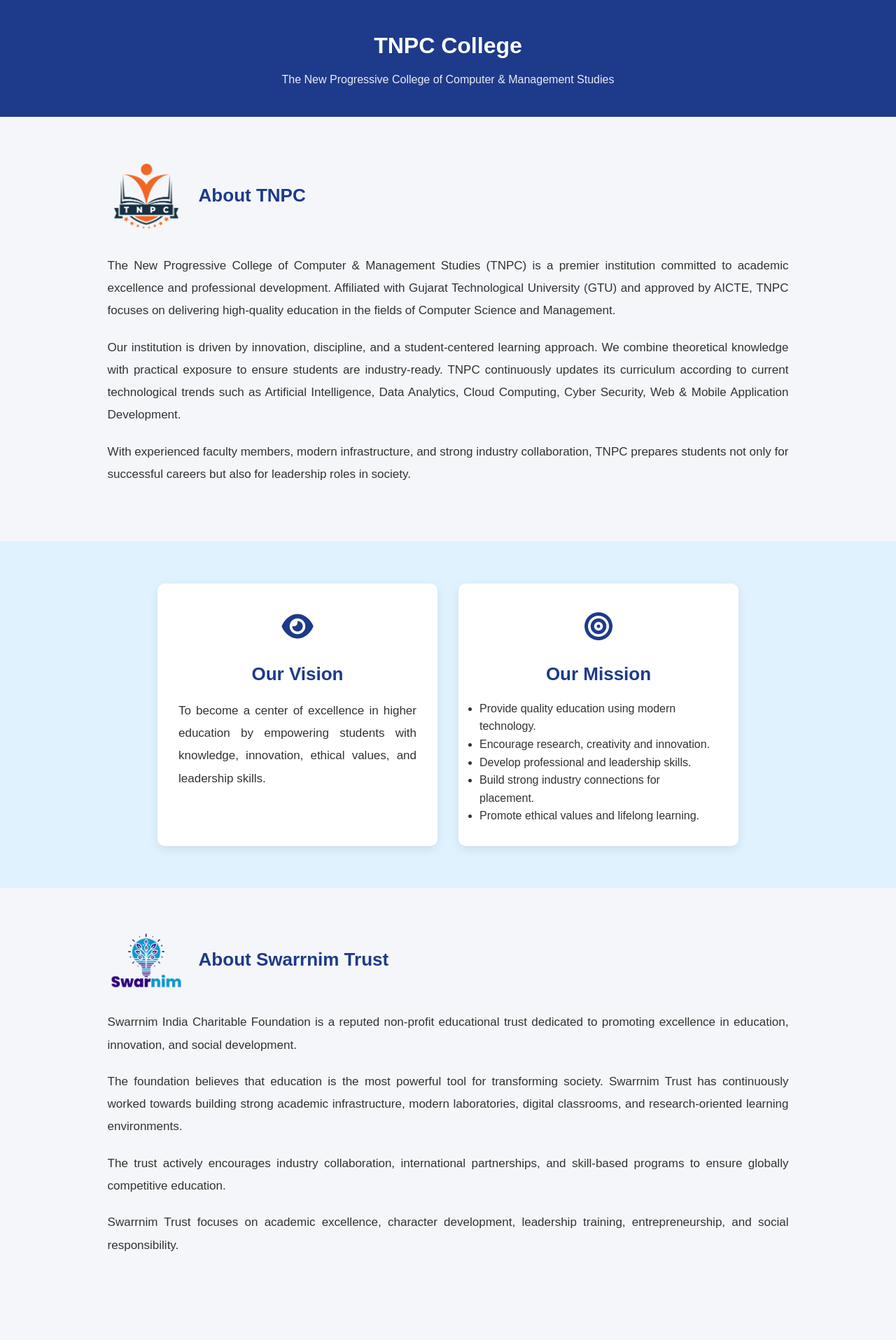
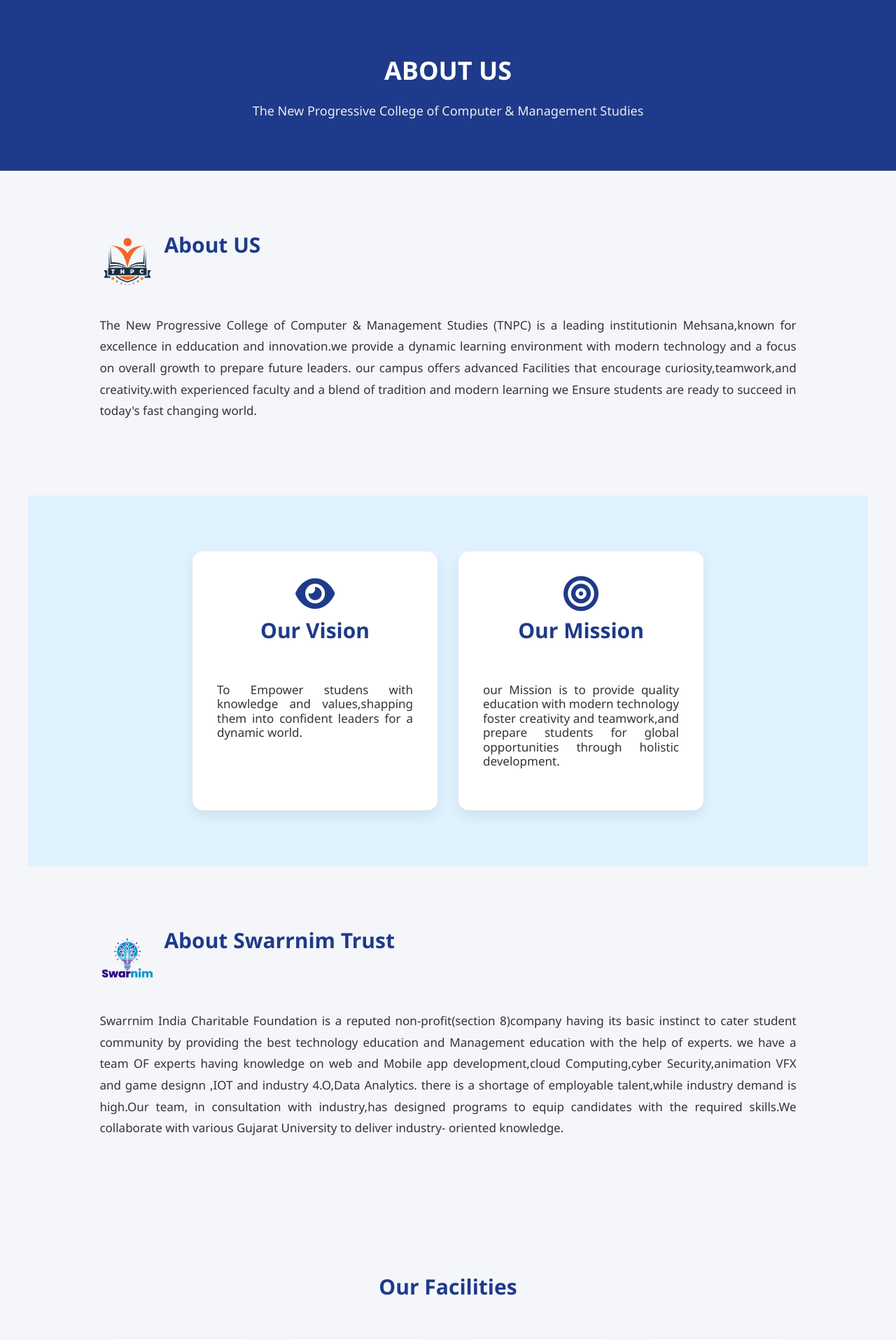
Before and after one commit to gamijinal/TNPC-, a PHP site: page /PHP/about.php in a window 1280 px wide. Shown: the top 1915 px of the page at 70% size. Run offline with PHP 8.4, Linux system fonts and the light colour scheme.

Commit message:
Updated Vision Mission section and CSS styling

```diff
--- a/CSS/aboutcss.css
+++ b/CSS/aboutcss.css
@@ -1,144 +1,155 @@
-/* ================= RESET ================= */
-
+/* ================= GLOBAL RESET ================= */
 *{
     margin:0;
     padding:0;
     box-sizing:border-box;
-    font-family: Arial, sans-serif;
+    font-family: 'Segoe UI', sans-serif;
 }
 
 body{
     background:#f4f6f9;
-    line-height:1.6;
     color:#333;
+    line-height:1.7;
 }
 
 /* ================= HEADER ================= */
-
 header{
     background:#1e3a8a;
     color:white;
     text-align:center;
-    padding:40px 20px;
+    padding:70px 20px;
 }
 
 header h1{
-    font-size:32px;
-    margin-bottom:10px;
+    font-size:36px;
+    margin-bottom:12px;
 }
 
 header p{
-    font-size:16px;
+    font-size:18px;
     opacity:0.9;
 }
 
-/* ================= SECTIONS ================= */
-
+/* ================= SECTION ================= */
 section{
-    padding:60px 12%;
+    padding:80px 8%;
+    max-width:1200px;
+    margin:auto;
 }
 
-h2{
-    font-size:26px;
+section h2{
+    font-size:30px;
+    color:#1e3a8a;
+    text-align:center;
+    margin-bottom:50px;
+}
+
+/* ================= PARAGRAPH ================= */
+section p{
+    font-size:17px;
+    line-height:1.8;
+    margin-bottom:25px;
+    text-align:justify;
+    text-align-last:left;
+}
+
+/* ================= OUR FACILITIES ================= */
+.card-container{
+    display:grid;
+    grid-template-columns:repeat(4,1fr);  /* 4 in one row */
+    gap:30px;
+}
+
+/* Card Design */
+.card{
+    background:white;
+    padding:30px 25px;
+    border-radius:15px;
+    box-shadow:0 10px 25px rgba(0,0,0,0.08);
+    text-align:center;
+    transition:0.3s ease;
+}
+
+.card:hover{
+    transform:translateY(-8px);
+}
+
+/* Icon */
+.card i,
+.card .icon{
+    font-size:45px;
+    margin-bottom:18px;
     color:#1e3a8a;
 }
 
-/* ================= LOGO + HEADING ================= */
-
-.about-heading,
-.swarnim-heading{
-    display:flex;
-    align-items:center;
-    gap:20px;
-    margin-bottom:30px;
+/* Card Heading */
+.card h3{
+    font-size:20px;
+    margin-bottom:12px;
 }
 
-.about-logo,
-.swarnim-logo{
-    width:110px;
-    height:auto;
+/* Card Text */
+.card p{
+    font-size:15px;
+    line-height:1.6;
+    text-align:center;
 }
 
-/* ================= CONTENT STYLE ================= */
-
-section p{
-    font-size:17px;
-    line-height:1.9;
-    margin-bottom:20px;
-    text-align:justify;
-}
-
-/* ================= HIGHLIGHT (VISION MISSION) ================= */
-
+/* ================= VISION / MISSION ================= */
 .highlight{
     background:#e0f2fe;
-    padding:60px 12%;
+    padding:80px 8%;
 }
 
 .vm-container{
     display:flex;
-    flex-wrap:wrap;
     gap:30px;
     justify-content:center;
+    flex-wrap:wrap;
 }
 
 .vm-box{
     background:white;
-    padding:30px;
-    border-radius:10px;
-    box-shadow:0 5px 15px rgba(0,0,0,0.08);
-    width:400px;
+    padding:35px;
+    width:350px;
+    border-radius:15px;
+    box-shadow:0 8px 20px rgba(0,0,0,0.08);
     text-align:center;
 }
+/* ===== Vision / Mission Text Improve ===== */
 
-.vm-box h2{
-    margin-bottom:15px;
+.vm-box h3{
+    font-size:24px;
+    color:#1e3a8a;
+    margin-bottom:18px;
+    font-weight:600;
+}
+
+.vm-box p{
+    text-align:justify;
+    text-align-last:left;
+    line-height:1.2;
 }
 
 .vm-box ul{
     text-align:left;
-    margin-top:10px;
+    margin-top:15px;
+    padding-left:22px;
 }
 
-.vm-icon{
-    font-size:40px;
-    color:#1e3a8a;
-    margin-bottom:15px;
-}
-
-/* ================= CARDS ================= */
-
-.card-container{
-    display:grid;
-    grid-template-columns:repeat(auto-fit,minmax(250px,1fr));
-    gap:25px;
-    margin-top:30px;
-}
-
-.card{
-    background:white;
-    padding:25px;
-    border-radius:10px;
-    box-shadow:0 4px 12px rgba(0,0,0,0.08);
-    text-align:center;
-    transition:0.3s;
-}
-
-.card:hover{
-    transform:translateY(-5px);
-}
-
-.card h3{
-    margin:15px 0 10px;
+.vm-box ul li{
+    font-size:16px;
+    line-height:1.8;
+    margin-bottom:10px;
+    color:#555;
 }
 
 /* ================= FOOTER ================= */
-
 footer{
     background:#111827;
     color:white;
-    padding:50px 12%;
-    margin-top:40px;
+    padding:60px 8%;
+    margin-top:60px;
 }
 
 .footer-grid{
@@ -147,15 +158,53 @@ footer{
     gap:30px;
 }
 
-.footer-grid h3{
-    margin-bottom:10px;
-}
-
 .footer-bottom{
     text-align:center;
-    margin-top:25px;
+    margin-top:30px;
+    padding-top:15px;
     border-top:1px solid #444;
-    padding-top:15px;
     font-size:14px;
     opacity:0.8;
 }
+
+/* ================= RESPONSIVE ================= */
+
+/* Tablet */
+@media (max-width:992px){
+    .card-container{
+        grid-template-columns:repeat(2,1fr);
+    }
+}
+
+/* Mobile */
+@media (max-width:600px){
+    section{
+        padding:60px 6%;
+    }
+
+    .card-container{
+        grid-template-columns:1fr;
+    }
+}
+/* ================= LOGO SIZE FIX ================= */
+
+.about-heading,
+.swarnim-heading{
+    display:flex;
+    align-items:center;
+    gap:12px;
+    margin-bottom:25px;
+}
+
+.about-logo,
+.swarnim-logo{
+    width:80px;   /* 👈 yaha size control hota hai */
+    height:auto;
+
+}
+.vm-icon i{
+    font-size:50px;   /* 👈 yaha se size control hoga */
+    color:#1e3a8a;
+        text-align:center;     /* 👈 icon center karega */
+
+}
--- a/PHP/about.php
+++ b/PHP/about.php
@@ -1,5 +1,3 @@
-<?php
-?>
 
 <!DOCTYPE html>
 <html>
@@ -18,7 +16,7 @@
 <body>
 
 <header>
-    <h1>TNPC College</h1>
+    <h1>ABOUT US</h1>
     <p>The New Progressive College of Computer & Management Studies</p>
 </header>
 
@@ -29,29 +27,17 @@
 
     <div class="about-heading">
         <img src="../images/tnpc_logo.png" alt="TNPC Logo" class="about-logo">
-        <h2>About TNPC</h2>
+        <h2>About US</h2>
     </div>
 
     <p>
-        The New Progressive College of Computer & Management Studies (TNPC)
-        is a premier institution committed to academic excellence and
-        professional development. Affiliated with Gujarat Technological University (GTU)
-        and approved by AICTE, TNPC focuses on delivering high-quality education
-        in the fields of Computer Science and Management.
-    </p>
-
-    <p>
-        Our institution is driven by innovation, discipline, and a student-centered
-        learning approach. We combine theoretical knowledge with practical exposure
-        to ensure students are industry-ready. TNPC continuously updates its curriculum
-        according to current technological trends such as Artificial Intelligence,
-        Data Analytics, Cloud Computing, Cyber Security, Web & Mobile Application Development.
-    </p>
-
-    <p>
-        With experienced faculty members, modern infrastructure, and strong industry
-        collaboration, TNPC prepares students not only for successful careers but
-        also for leadership roles in society.
+        The New Progressive College of Computer & Management Studies (TNPC) is a leading
+        institutionin Mehsana,known for excellence in edducation and innovation.we
+        provide a dynamic learning environment with modern technology and a focus on
+        overall growth to prepare future leaders.
+        our campus offers advanced Facilities that encourage curiosity,teamwork,and
+        creativity.with experienced faculty and a blend of tradition and modern learning
+        we Ensure students are ready to succeed in today's fast changing world.
     </p>
 
 </section>
@@ -69,8 +55,9 @@
             </div>
             <h2>Our Vision</h2>
             <p>
-                To become a center of excellence in higher education by empowering
-                students with knowledge, innovation, ethical values, and leadership skills.
+                To Empower studens with
+                knowledge and values,shapping them
+                into confident leaders for a dynamic world.
             </p>
         </div>
 
@@ -78,14 +65,9 @@
             <div class="vm-icon">
                 <i class="fa-solid fa-bullseye"></i>
             </div>
-            <h2>Our Mission</h2>
-            <ul>
-                <li>Provide quality education using modern technology.</li>
-                <li>Encourage research, creativity and innovation.</li>
-                <li>Develop professional and leadership skills.</li>
-                <li>Build strong industry connections for placement.</li>
-                <li>Promote ethical values and lifelong learning.</li>
-            </ul>
+            <h2>Our Mission</h2><p>
+               our Mission is to provide quality education with modern technology foster creativity and teamwork,and prepare students for global opportunities through holistic development.
+            </p>
         </div>
 
     </div>
@@ -103,25 +85,18 @@
     </div>
 
     <p>
-        Swarrnim India Charitable Foundation is a reputed non-profit educational trust
-        dedicated to promoting excellence in education, innovation, and social development.
+        Swarrnim India Charitable Foundation is a reputed non-profit(section 8)company having
+        its basic instinct to cater student community by providing the best technology
+        education and Management education with the help of experts.
+        we have a team OF experts having knowledge on web and Mobile app
+        development,cloud Computing,cyber Security,animation VFX and game
+        designn ,IOT and industry 4.O,Data Analytics.
+        there is a shortage of employable talent,while industry demand is high.Our
+        team, in consultation with industry,has designed programs to equip candidates
+        with the required skills.We collaborate with various Gujarat University to
+        deliver industry- oriented knowledge.
     </p>
 
-    <p>
-        The foundation believes that education is the most powerful tool for transforming society.
-        Swarrnim Trust has continuously worked towards building strong academic infrastructure,
-        modern laboratories, digital classrooms, and research-oriented learning environments.
-    </p>
-
-    <p>
-        The trust actively encourages industry collaboration, international partnerships,
-        and skill-based programs to ensure globally competitive education.
-    </p>
-
-    <p>
-        Swarrnim Trust focuses on academic excellence, character development,
-        leadership training, entrepreneurship, and social responsibility.
-    </p>
 
 </section>
 
@@ -161,10 +136,7 @@
     </div>
 
 </section>
-
-
 <!-- ================= FOOTER ================= -->
-
 <footer>
 
     <div class="footer-grid">
```
Also changed, not shown: PHP/contact.html (added, +66 -0 lines).
